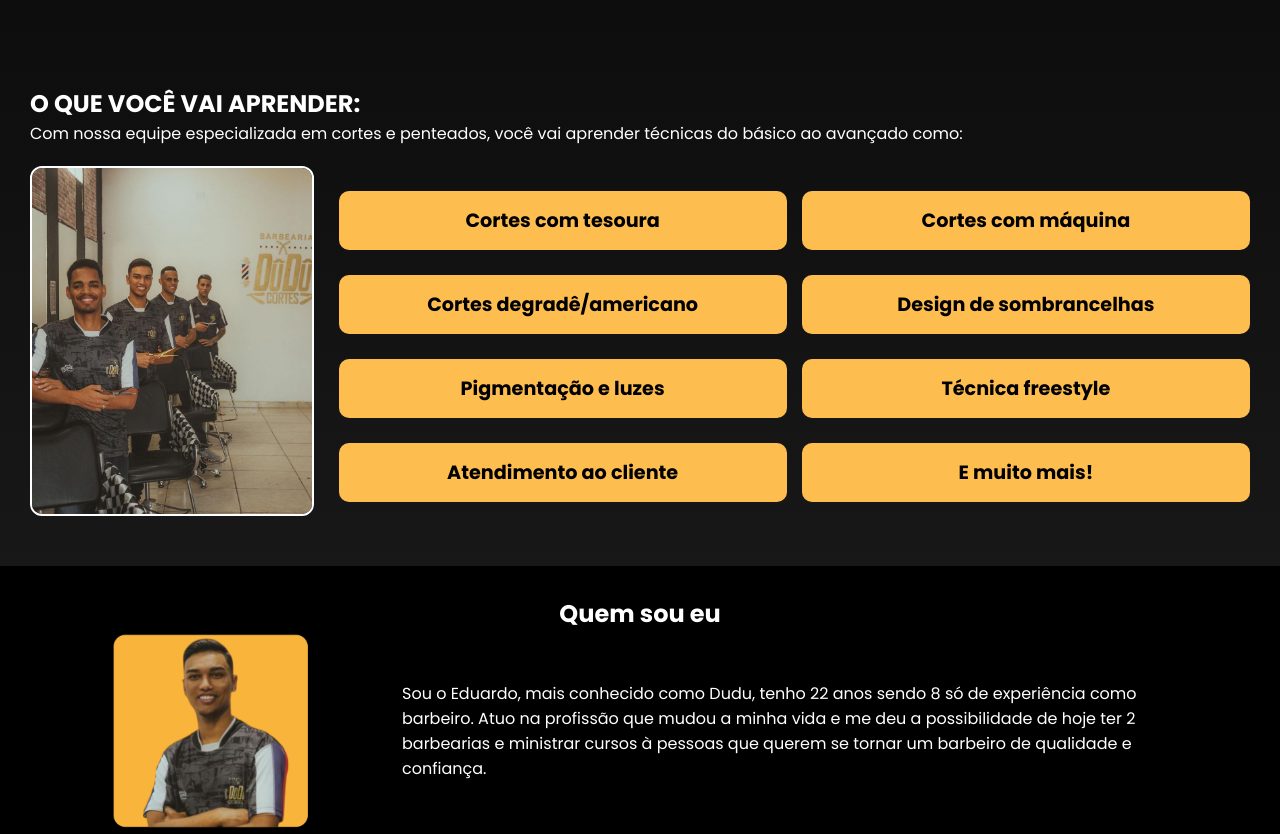
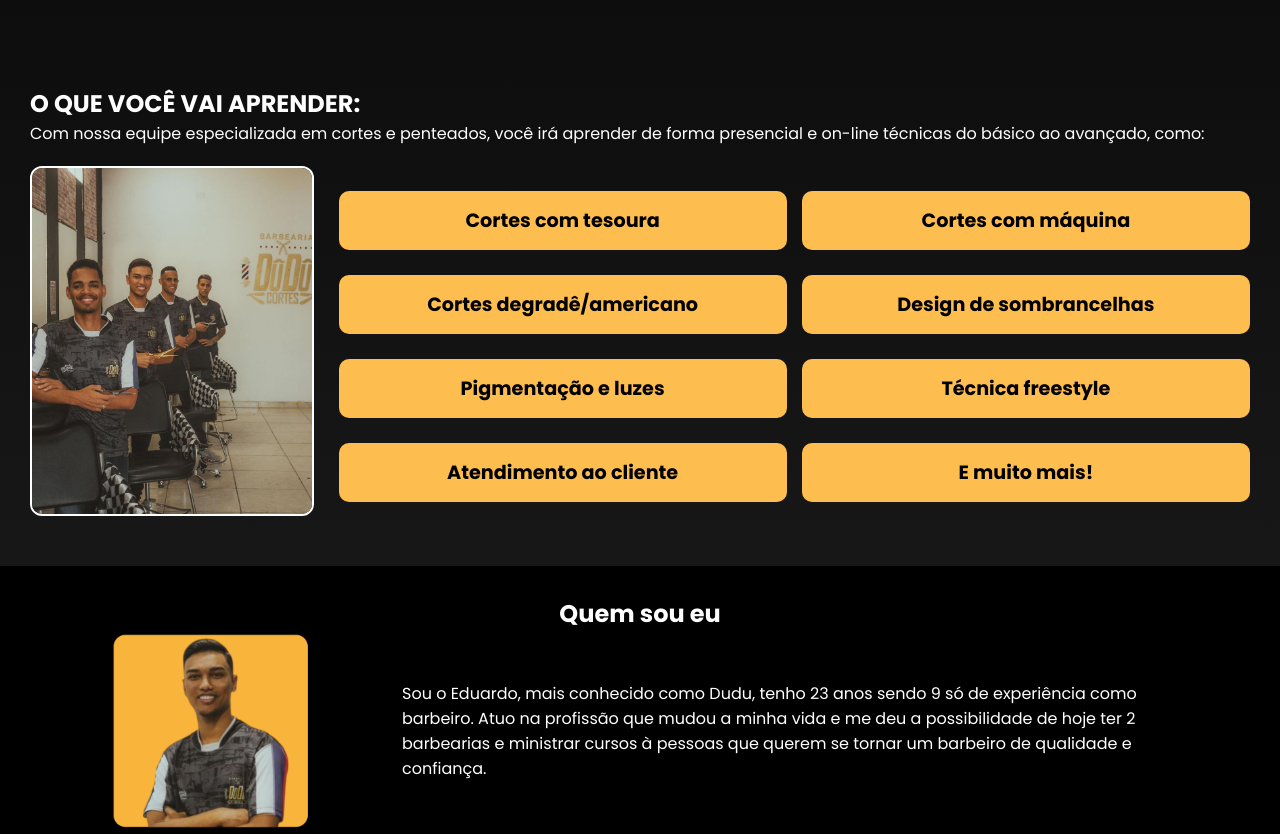
Before and after one commit to tavaresnicole/Barbearia-Dudu-Cortes, a plain HTML site: page curso-dudu-cortes/index.html in a window 1280 px wide. Shown: the part 700-1534 px from the top of the page. Drawn offline with nearby package versions, Linux system fonts and the light colour scheme; a web font is replaced by a local one.

Commit message:
adição da opção de formação online

```diff
--- a/curso-dudu-cortes/index.html
+++ b/curso-dudu-cortes/index.html
@@ -55,7 +55,7 @@
     <section id="contents" class="content">
         <h1>O QUE VOCÊ VAI APRENDER:</h1>
         <p>
-            Com nossa equipe especializada em cortes e penteados, você vai aprender técnicas do básico ao avançado como:
+            Com nossa equipe especializada em cortes e penteados, você irá aprender de forma presencial e on-line técnicas do básico ao avançado, como:
         </p>
 
         <div class="contents">
@@ -83,8 +83,8 @@
             <img src="/images/perfil-dudu.png" alt="foto de perfil">
 
             <p>
-                Sou o Eduardo, mais conhecido como Dudu, tenho 22 anos
-                sendo 8 só de experiência como barbeiro. Atuo na profissão
+                Sou o Eduardo, mais conhecido como Dudu, tenho 23 anos
+                sendo 9 só de experiência como barbeiro. Atuo na profissão
                 que mudou a minha vida e me deu a possibilidade de hoje
                 ter 2 barbearias e ministrar cursos à pessoas que querem
                 se tornar um barbeiro de qualidade e confiança.
@@ -124,6 +124,7 @@
         <div class="infos">
             <p>Duração de 3 meses</p>
             <p>1 aula por semana</p>
+            <p>Formações presenciais e on-line</p>
         </div>
         <p>
             Diploma figurado em mais de 100 países, pela Federação das Escolas Profissionais.
```
Also changed, not shown: images/Downloads/abelhinha.jpeg (added), images/Downloads/arcoiris.jpeg (added), images/Downloads/baleia.jpeg (added).
